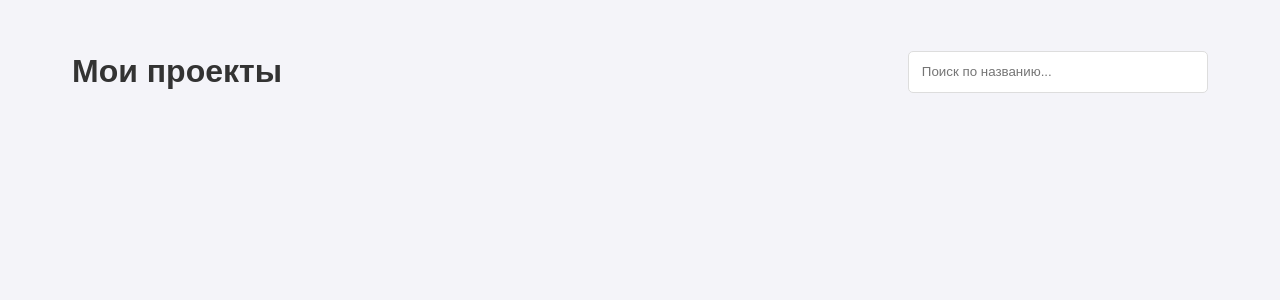
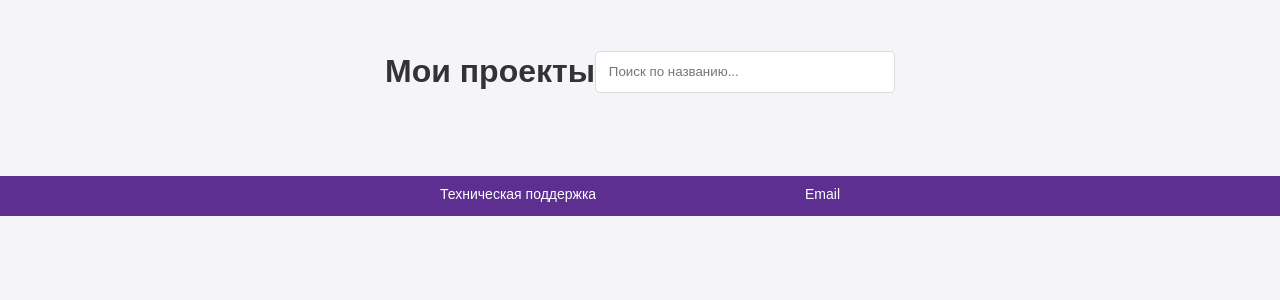
Before and after one commit to zoronikkill/ProcessManager, a React (Vite) app in the folder front-react-project/: page /projects in a window 1280 px wide. Shown: the top 300 px of the page. Built offline with nearby package versions, Linux system fonts and the light colour scheme.

Commit message:
refactor Footer visibility logic; add Footer component to ProjectsPage for consistent layout

```diff
--- a/front-react-project/src/components/Footer/Footer.jsx
+++ b/front-react-project/src/components/Footer/Footer.jsx
@@ -1,15 +1,6 @@
-import { useLocation } from 'react-router-dom';
 import './Footer.css';
 
 function Footer() {
-  const location = useLocation();
-  const isHomePage = location.pathname === '/';
-
-  // Показываем футер только на главной странице
-  if (!isHomePage) {
-    return null;
-  }
-
   return (
     <footer>
       <div className="footer-content">
--- a/front-react-project/src/pages/ProjectsPage.jsx
+++ b/front-react-project/src/pages/ProjectsPage.jsx
@@ -1,5 +1,6 @@
 import React, { useState, useEffect } from "react";
 import { Link } from "react-router-dom";
+import Footer from "../components/Footer/Footer"; // Import Footer
 import "./ProjectsPage.css";
 
 const ProjectsPage = () => {
@@ -16,6 +17,7 @@ const ProjectsPage = () => {
   );
 
   return (
+    <div className="container"> {/* Wrap content in a container if needed, or adjust structure */}
       <div className="projects-page">
         <div className="projects-header">
           <h1>Мои проекты</h1>
@@ -49,6 +51,8 @@ const ProjectsPage = () => {
           ))}
         </div>
       </div>
+      <Footer /> {/* Add Footer component */}
+    </div>
   );
 };
 
```
Lines whose indentation alone changed are shown as unchanged.
